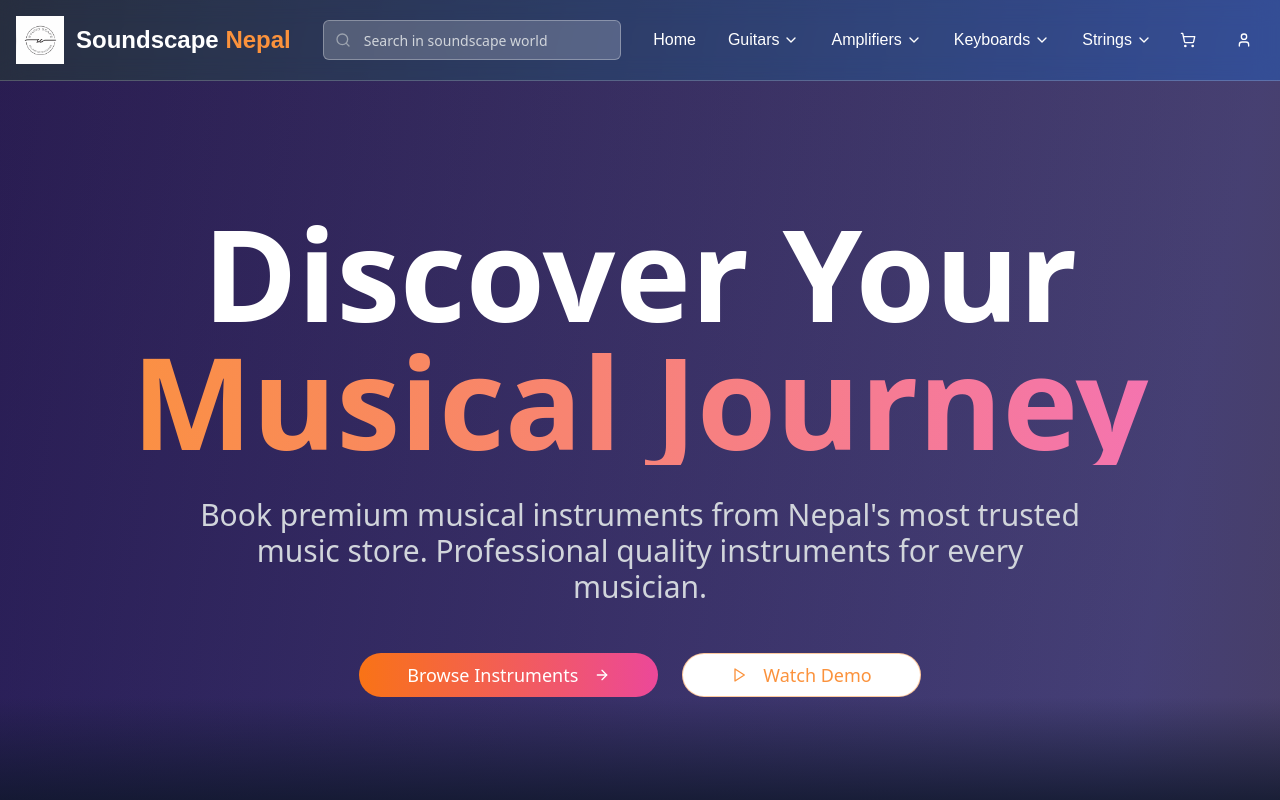
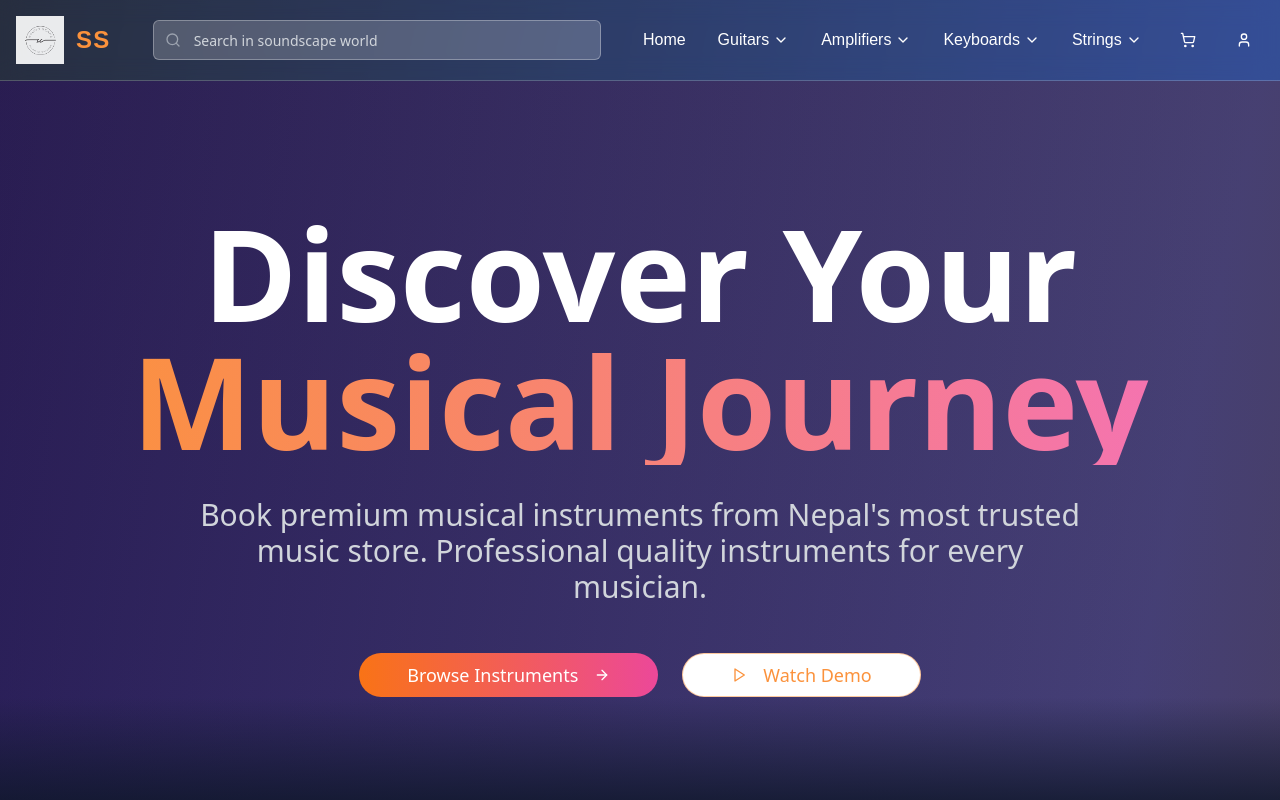
Before and after one commit to aayushf310/soundscape-nepal, a React (Vite) app: page / in a window 1280 px wide. Shown: the top 800 px of the page. Built offline with nearby package versions, Linux system fonts and the light colour scheme.

Commit message:
Refactor: Improve logo appearance
Blend the logo with the page color and replace "Soundscape Nepal" with "SS" in the header.

```diff
--- a/src/components/Header.tsx
+++ b/src/components/Header.tsx
@@ -1,4 +1,3 @@
-
 import { Search, ShoppingCart, User, ChevronDown } from "lucide-react";
 import { Button } from "@/components/ui/button";
 import { Input } from "@/components/ui/input";
@@ -36,13 +35,15 @@ const Header = () => {
       <div className="container mx-auto px-4 py-4">
         <div className="flex items-center justify-between">
           <div className="flex items-center space-x-3">
-            <img
-              src="/lovable-uploads/02ae75b6-0417-4393-bce6-d81e04fa9971.png"
-              alt="Soundscape Nepal Logo"
-              className="h-12 w-12"
-            />
-            <h1 className="text-2xl font-bold text-white font-soundscape">
-              Soundscape <span className="text-orange-400">Nepal</span>
+            <div className="relative">
+              <img
+                src="/lovable-uploads/02ae75b6-0417-4393-bce6-d81e04fa9971.png"
+                alt="Soundscape Nepal Logo"
+                className="h-12 w-12 opacity-90 mix-blend-screen filter brightness-110 contrast-110"
+              />
+            </div>
+            <h1 className="text-2xl font-bold text-white font-soundscape tracking-wider">
+              <span className="text-orange-400">SS</span>
             </h1>
           </div>
 
```
